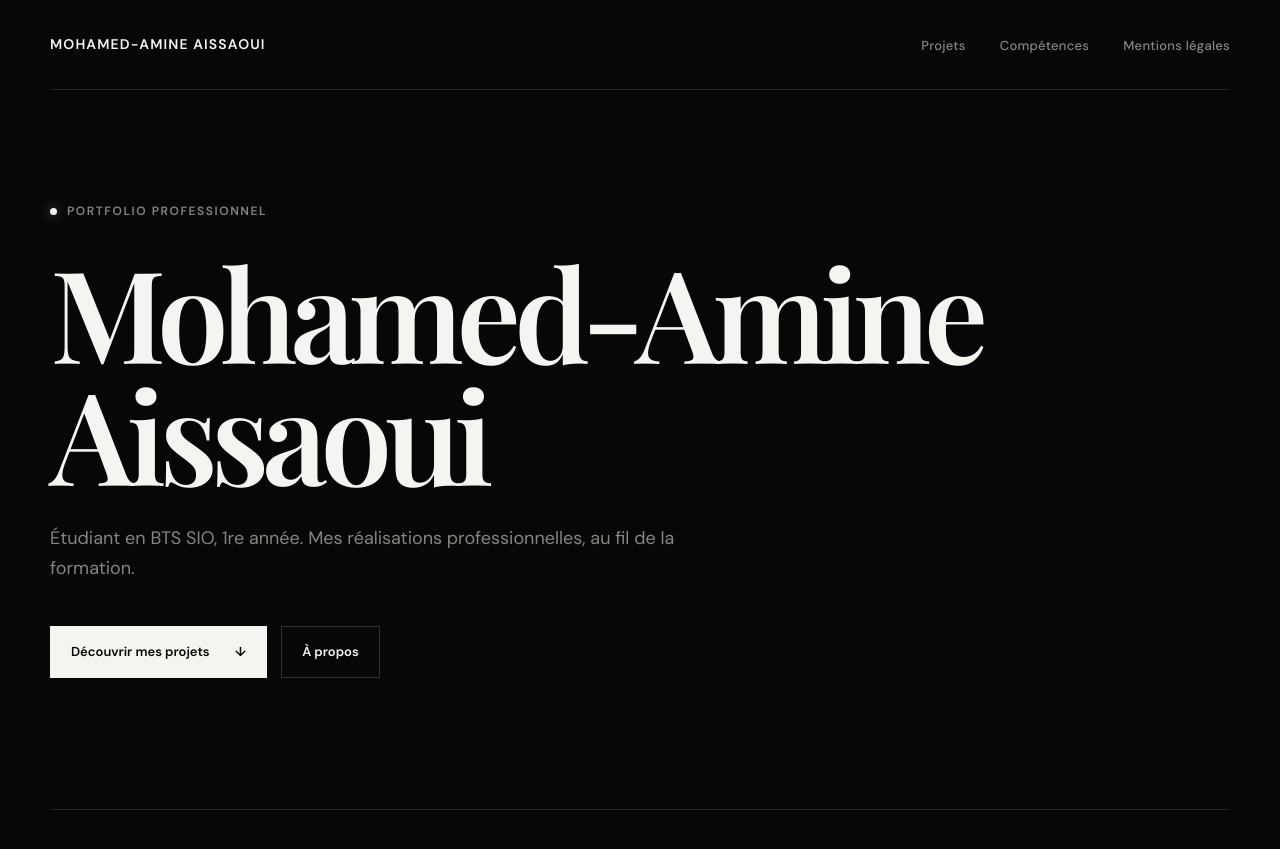
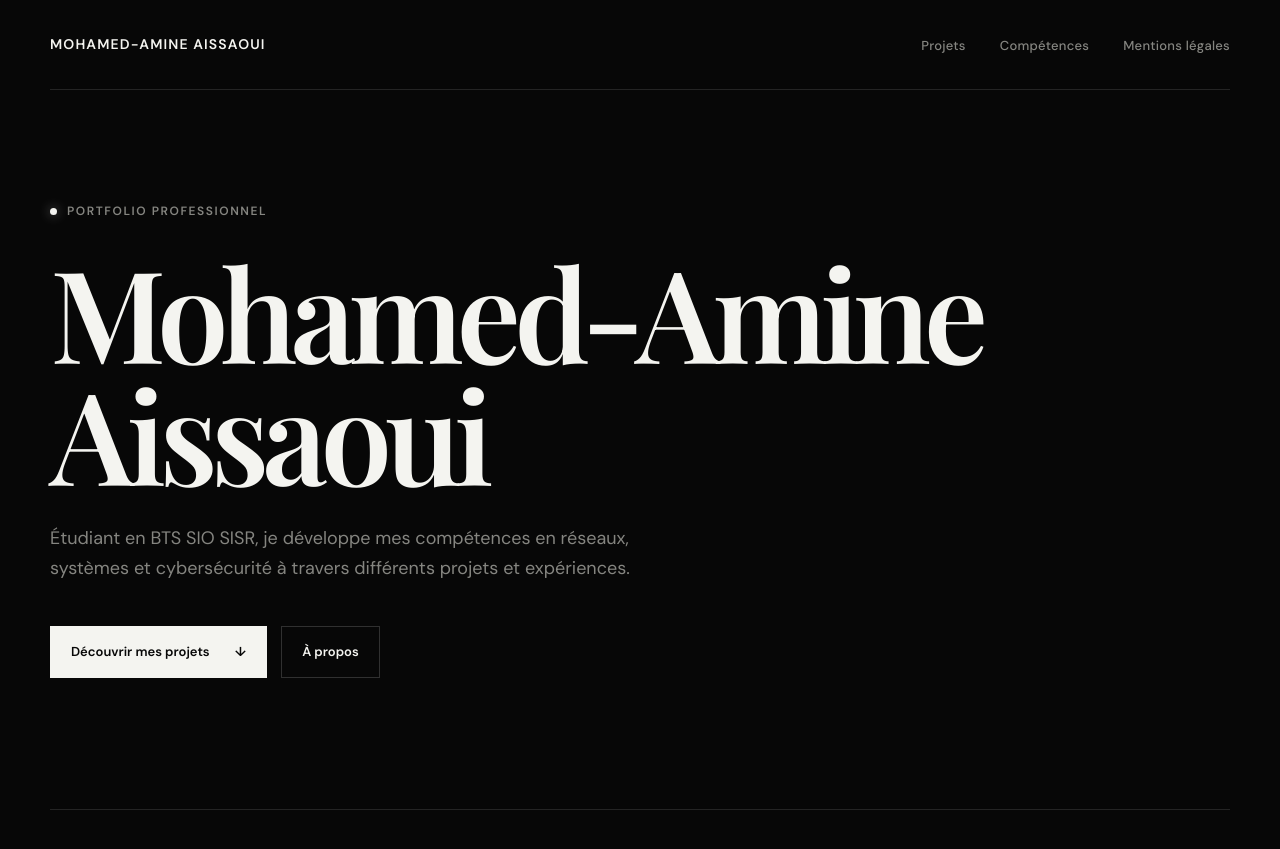
Before and after one commit to mohamed-amineAissaoui/mohamed-amineAissaoui.github.io, a Jekyll site: the page built from index.html, in a window 1280 px wide and 900 px high. Shown: the top 849 px of the window. Built offline with Jekyll 4.4.1, drawn with Linux system fonts in a browser that asks for light colours; some of the changed text lies outside the part shown.

Commit message:
Update _config.yml

```diff
--- a/_config.yml
+++ b/_config.yml
@@ -1,8 +1,8 @@
 # Réglages du portfolio. Modifiez les quatre lignes ci-dessous, enregistrez,
 # et le site se met à jour tout seul après la publication.
 title: "Mohamed-Amine Aissaoui"
-description: "Étudiant en BTS SIO, 1re année. Mes réalisations professionnelles, au fil de la formation."
-email: "mohamed-amine.aissaoui@ens.fr"
+description: "Étudiant en BTS SIO SISR, je développe mes compétences en réseaux, systèmes et cybersécurité à travers différents projets et expériences."
+email: "mohamed-amine.aissaoui@ensitech.eu"
 linkedin: ""
 
 lang: fr
```
